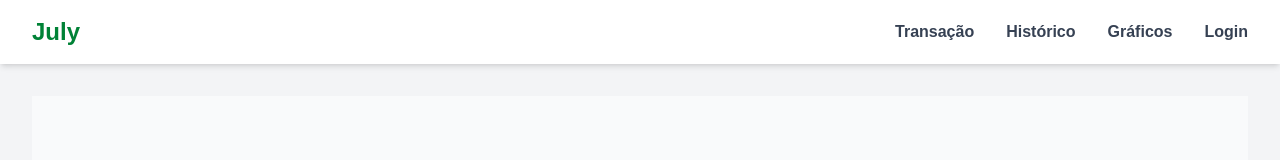
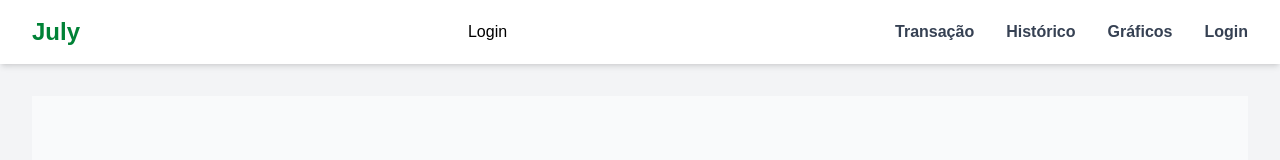
Before and after one commit to minattinho/financeiro, a Next.js app: page /login in a window 1280 px wide. Shown: the top 160 px of the page. Built offline with nearby package versions, Linux system fonts and the light colour scheme.

Commit message:
Update layout.js

```diff
--- a/app/layout.js
+++ b/app/layout.js
@@ -13,6 +13,12 @@ function Header() {
       <div className="text-green-700 font-bold text-2xl">
         July
       </div>
+  {user ? (
+  <span>Bem-vindo, {user.email}</span>
+) : (
+  <Link href="/login">Login</Link>
+)}
+
 
       {/* Menu de Navegação */}
       <nav className="flex gap-8 text-gray-700 font-semibold items-center">
```
